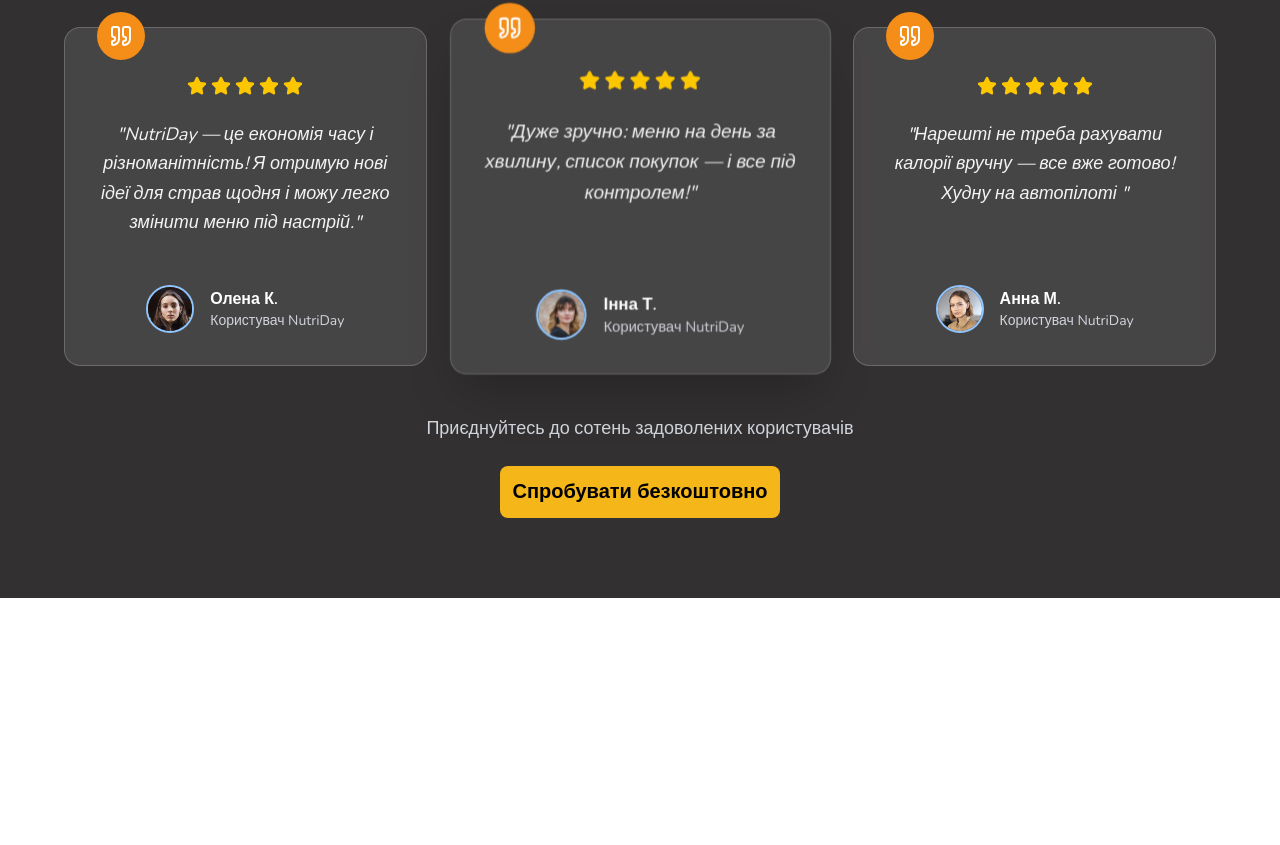
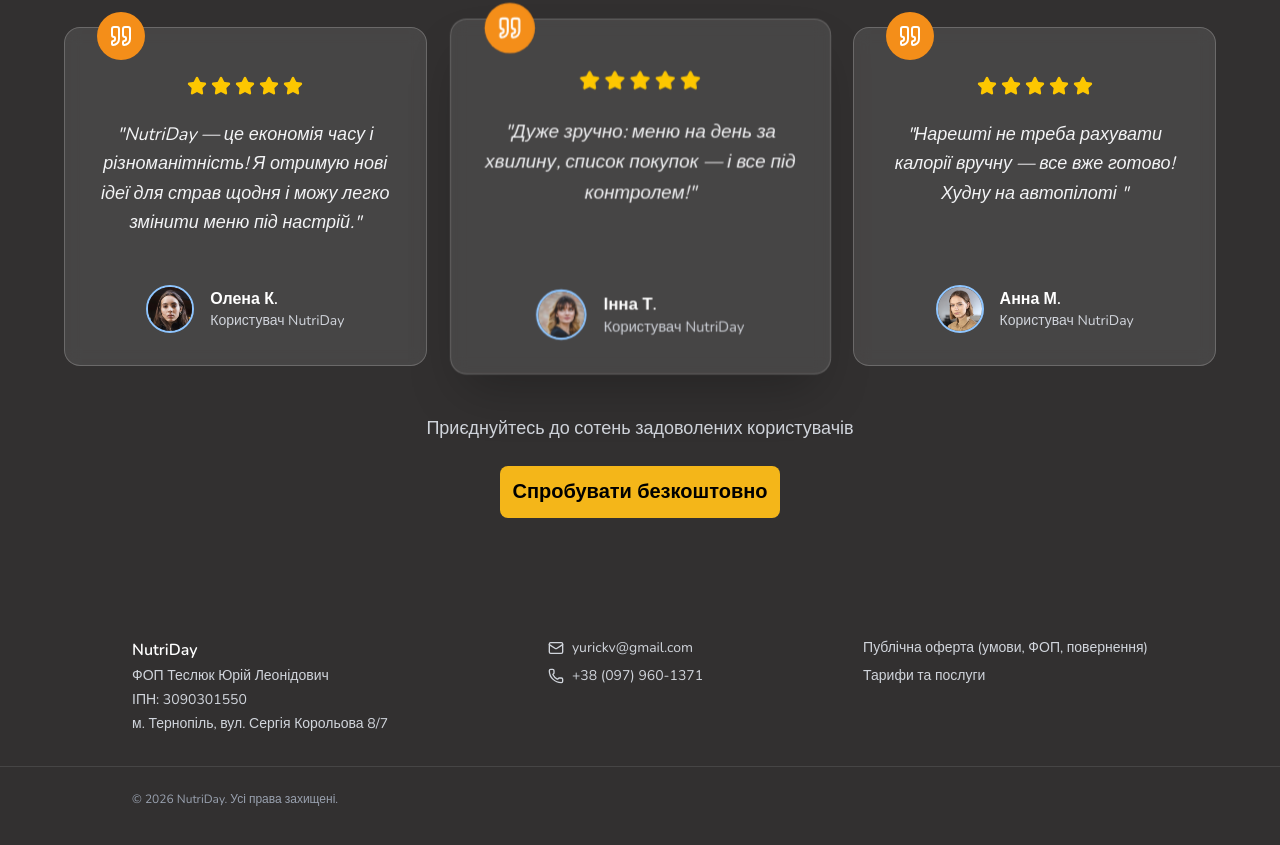
Before and after one commit to yurickv/NutriDay-landing, a Next.js app: page / in a window 1280 px wide. Shown: the part 3436-4281 px from the top of the page. Before the commit the page ends 4034 px from the top, so only its background shows below. Built offline with nearby package versions, Linux system fonts and the light colour scheme.

Commit message:
feat(footer): add company contact and legal info footer to home page

```diff
--- a/src/app/oferta/page.tsx
+++ b/src/app/oferta/page.tsx
@@ -207,8 +207,8 @@ export default function OfertaPage() {
               <p className="mb-1">ФОП Теслюк Юрій Леонідович</p>
               <p className="mb-1">ІПН: 3090301550</p>
               <p className="mb-3">
-                Адреса для кореспонденції: м. Тернопіль, вул. Академіка Сахарова
-                10
+                Адреса для кореспонденції: м. Тернопіль, вул. Сергія Корольова
+                8/7
               </p>
               <p className="mb-1">
                 Для зв'язку з питань надання Послуг та технічної підтримки:
--- a/src/app/page.tsx
+++ b/src/app/page.tsx
@@ -3,6 +3,7 @@ import AdvantagesSection from "@/components/MainPage/section-advanteges/SectionA
 import ExampleWorkSection from "@/components/MainPage/section-exampleWork/ExampleWorkSection";
 import HeroSection from "@/components/MainPage/section-hero/HeroSection";
 import ReviewsSection from "@/components/MainPage/section-reviews/SectionReviews";
+import Footer from "@/components/Footer";
 
 export default function Home() {
   return (
@@ -14,7 +15,7 @@ export default function Home() {
         <ExampleWorkSection />
         <ReviewsSection />
       </main>
-      <footer className=''></footer>
+      <Footer />
     </div>
   );
 }
--- /dev/null
+++ b/src/components/Footer.tsx
@@ -0,0 +1,61 @@
+import Link from 'next/link';
+import { Mail, Phone } from 'lucide-react';
+
+const FOOTER_LINKS = [
+  {
+    name: 'Публічна оферта (умови, ФОП, повернення)',
+    href: '/oferta',
+  },
+  {
+    name: 'Тарифи та послуги',
+    href: '/payment/plan',
+  },
+];
+
+export default function Footer() {
+  return (
+    <footer className="bg-[#323030] text-gray-300 py-10">
+      <div className="div-container mx-auto flex flex-col gap-8 md:flex-row md:justify-between">
+        <div className="flex flex-col gap-1 text-sm">
+          <span className="text-base font-semibold text-white">NutriDay</span>
+          <span>ФОП Теслюк Юрій Леонідович</span>
+          <span>ІПН: 3090301550</span>
+          <span>м. Тернопіль, вул. Сергія Корольова 8/7</span>
+        </div>
+
+        <div className="flex flex-col gap-2 text-sm">
+          <a
+            href="mailto:yurickv@gmail.com"
+            className="flex items-center gap-2 hover:text-white transition-colors"
+          >
+            <Mail className="w-4 h-4" />
+            yurickv@gmail.com
+          </a>
+          <a
+            href="tel:+380979601371"
+            className="flex items-center gap-2 hover:text-white transition-colors"
+          >
+            <Phone className="w-4 h-4" />
+            +38 (097) 960-1371
+          </a>
+        </div>
+
+        <nav className="flex flex-col gap-2 text-sm">
+          {FOOTER_LINKS.map((link) => (
+            <Link
+              key={link.href}
+              href={link.href}
+              className="hover:text-white underline-offset-4 hover:underline transition-colors"
+            >
+              {link.name}
+            </Link>
+          ))}
+        </nav>
+      </div>
+
+      <div className="div-container mx-auto mt-8 pt-6 border-t border-white/10 text-xs text-gray-400">
+        © {new Date().getFullYear()} NutriDay. Усі права захищені.
+      </div>
+    </footer>
+  );
+}
```
